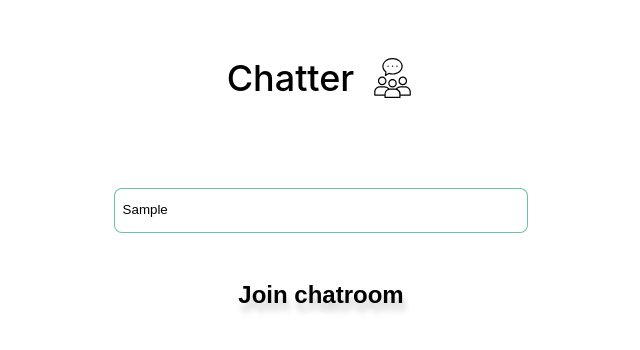
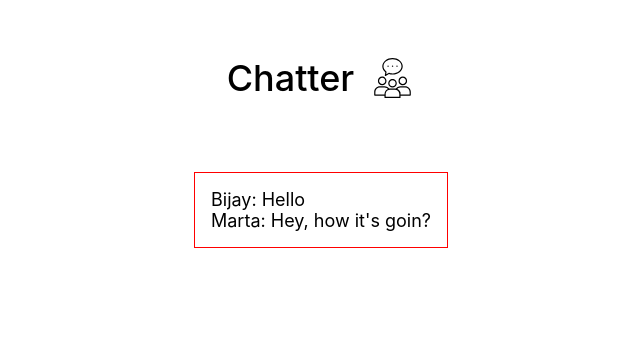
Before and after one commit to bijay007/chat_app, a React (Create React App) app in the folder chat_client/: page / in a window 1280 px wide. Both pictures are taken after typing "Sample" into the empty fields and a click on the button "Join chatroom". Shown: the top 350 px of the page, without its empty margins (319-959 px from the left). Built offline with nearby package versions, Linux system fonts and the light colour scheme; what apollo-link-ws would draw is missing.

Commit message:
Add basic components for chatroom

```diff
--- /dev/null
+++ b/chat_client/src/components/ChatRoom/ChatBlock.js
@@ -0,0 +1,6 @@
+import React from 'react';
+const ChatBlock = props => (
+  <div>{`${props.chat.sender}: ${props.chat.message}`}</div>
+)
+
+export default ChatBlock;
--- /dev/null
+++ b/chat_client/src/components/ChatRoom/ChatScreen.js
@@ -0,0 +1,26 @@
+import React, { useState } from 'react';
+import styled from 'styled-components';
+import ChatBlock from './ChatBlock';
+
+const Wrapper = styled.section`
+  display: flex;
+  flex-direction: column;
+  padding: 1rem;
+  border: 1px solid red;
+`
+
+const ChatScreen = () => {
+    let chats = [
+      {id: '1', sender: 'Bijay', message: 'Hello'},
+      {id: '2', sender: 'Marta', message: 'Hey, how it\'s goin?'},
+    ]
+    return (
+      <Wrapper>
+        {
+          chats.map((chat, index) => <ChatBlock id={index} chat={chat} />)
+        }
+      </Wrapper>
+    )
+}
+
+export default ChatScreen;
--- a/chat_client/src/components/Form/Form.js
+++ b/chat_client/src/components/Form/Form.js
@@ -1,5 +1,6 @@
 import React, { useState } from 'react';
 import styled from 'styled-components';
+import ChatScreen from 'components/ChatRoom/ChatScreen';
 
 const Wrapper = styled.form`
   display: flex;
@@ -34,16 +35,29 @@ const GoToChat = styled.button`
 `
 
 const Form = () => {
-  const [inputText, handleChange] = useState(''); // This is so clean with hooks...ahhh
+  const [userName, addUser] = useState('');
+  const [userLogged, setLogged] = useState(false)
+  const enterChatroom = userName => {
+    setLogged(userName !== '');
+    console.log('Open chatroom with user: ', userName)
+  }
   const handleSumbit = e => e.preventDefault();
   return (
     <Wrapper onSubmit={handleSumbit}>
-      <UserData
-        value={inputText}
-        onChange={e => handleChange(e.target.value)}
-        placeholder={'Enter your name to join...'}>
-      </UserData>
-      <GoToChat onClick={e => console.log(inputText)}>Join chatroom</GoToChat>
+    {
+      userLogged
+      ? <ChatScreen />
+      : (
+        <>
+          <UserData
+            value={userName}
+            onChange={e => addUser(e.target.value)}
+            placeholder={'Enter your name to join...'}>
+          </UserData>
+          <GoToChat onClick={e => enterChatroom(userName)}>Join chatroom</GoToChat>
+        </>
+      )
+    }
     </Wrapper>
   )
 }
```
Also changed, not shown: chat_client/src/components/Home/Home.js (+2 -6 lines), chat_client/src/data/queries.js (+9 -1 lines), chat_client/src/data/types.js (deleted, +0 -13 lines).
